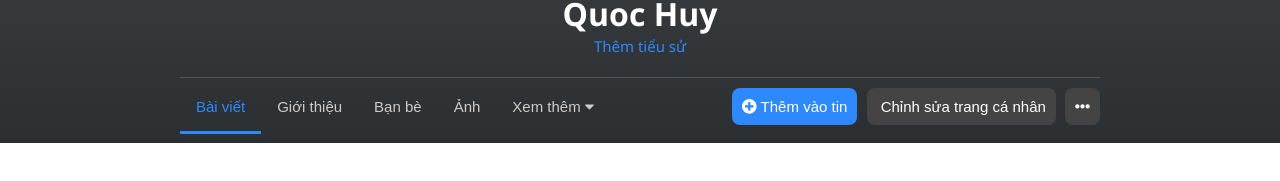
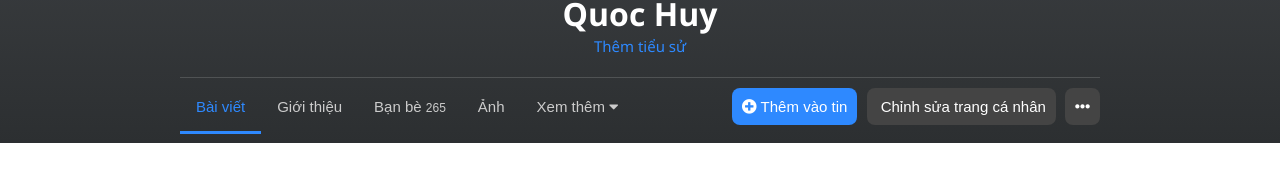
Before and after one commit to Huy-UIT-19520607/Basic_Front-end_Course, a plain HTML site: page f4.1-ex-b9/index.html in a window 1280 px wide. Shown: the part 388-569 px from the top of the page. Drawn offline with Linux system fonts and the light colour scheme; some icons are missing.

Commit message:
Update index.html

```diff
--- a/f4.1-ex-b9/index.html
+++ b/f4.1-ex-b9/index.html
@@ -37,7 +37,7 @@
                         <button>Giới thiệu</button>
                     </li>
                     <li>
-                        <button>Bạn bè</button>
+                        <button>Bạn bè <span style="font-size: 12px">265</span> </button>
                     </li>
                     <li>
                         <button>Ảnh</button>
```
